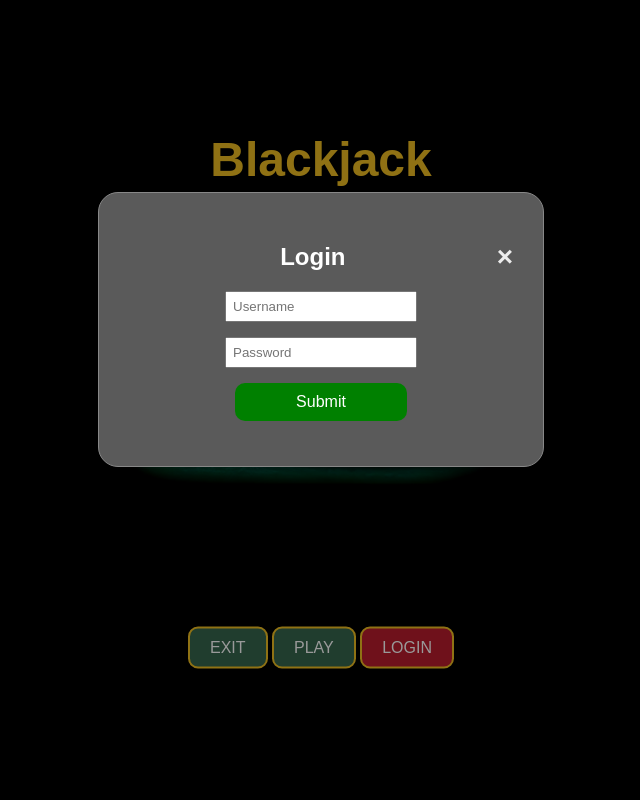
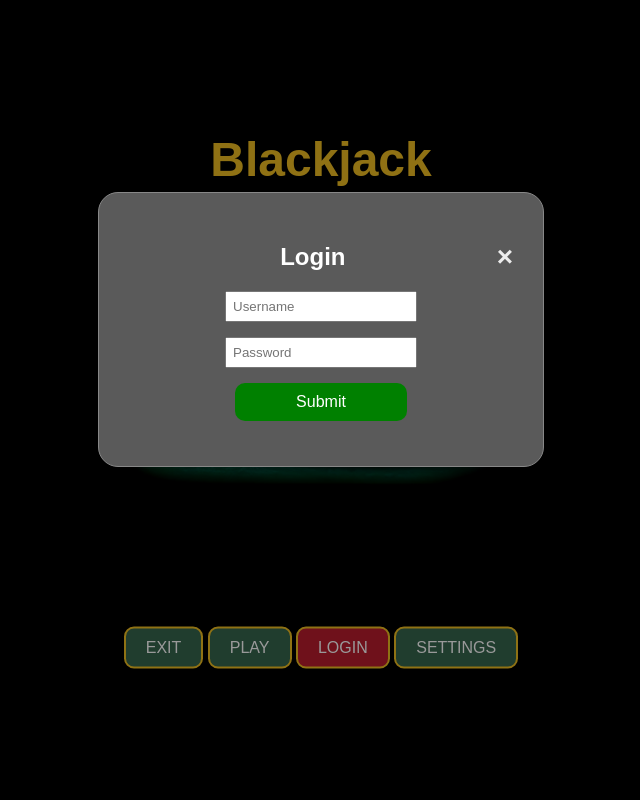
Before and after one commit to maxLakhman/312Project, a Flask app: page / in a window 1280 px wide. Shown: the whole page, without its empty margins (319-959 px from the left). Run offline with Flask 3, Linux system fonts and the light colour scheme.

Commit message:
added a settings icon

```diff
--- a/app.py
+++ b/app.py
@@ -2,10 +2,14 @@ from flask import Flask, render_template
 
 app = Flask(__name__)
 
-# index page
+# index page docker compose up --build --force-recreate
 @app.route('/')
 def home():
     return render_template('index.html')
+
+@app.route('/settings.html')
+def openSettings():
+    return render_template('settings.html')
 
 # setting nosniff header
 @app.after_request
--- a/index.html
+++ b/index.html
@@ -17,6 +17,7 @@
         <div class="buttons">
             <button id="exit">EXIT</button>
             <button id="play">PLAY</button>
+            <button id="settings">SETTINGS</button>
         </div>
     </div>
 
--- a/static/css/index.css
+++ b/static/css/index.css
@@ -42,6 +42,18 @@ h1 {
 
 .buttons {
     margin-top: 20px;
+}
+
+button#settings{
+    border: 2px solid #EEBD22; /* Adds a white frame around the buttons */
+    border-radius: 10px; /* Rounds the corners of the buttons */
+    background-color: #B91D2D; /* Background color for the exit button */
+    color: white; /* Text color for better contrast */
+    padding: 10px 20px; /* Adjusts padding for a larger clickable area */
+    font-size: 16px; /* Adjusts the font size */
+    cursor: pointer; /* Changes the cursor to a pointer to indicate it's clickable */
+    transition: background-color 0.3s; /* Smooth transition for background color change */
+    background-color: #35654d; /* Overrides the background color for the play button */
 }
 
 button#exit,button#play,button#login {
--- a/static/js/script.js
+++ b/static/js/script.js
@@ -32,3 +32,7 @@ function closeLoginModal() {
     document.getElementById("login-modal").style.display = "none";
     document.body.classList.remove('disable-scroll');
 }
+
+function redirectToSettings(){
+    window.location.href = '/settings.html'
+}
--- a/templates/index.html
+++ b/templates/index.html
@@ -33,6 +33,7 @@
             <button id="exit">EXIT</button>
             <button id="play">PLAY</button>
             <button id="login" onclick="openLoginModal()">LOGIN</button>
+            <button id="settings" onclick="redirectToSettings()">SETTINGS</button>
         </div>
 
     </div>
```
Also changed, not shown: static/css/settings.css (added, +21 -0 lines), templates/settings.html (added, +14 -0 lines).
